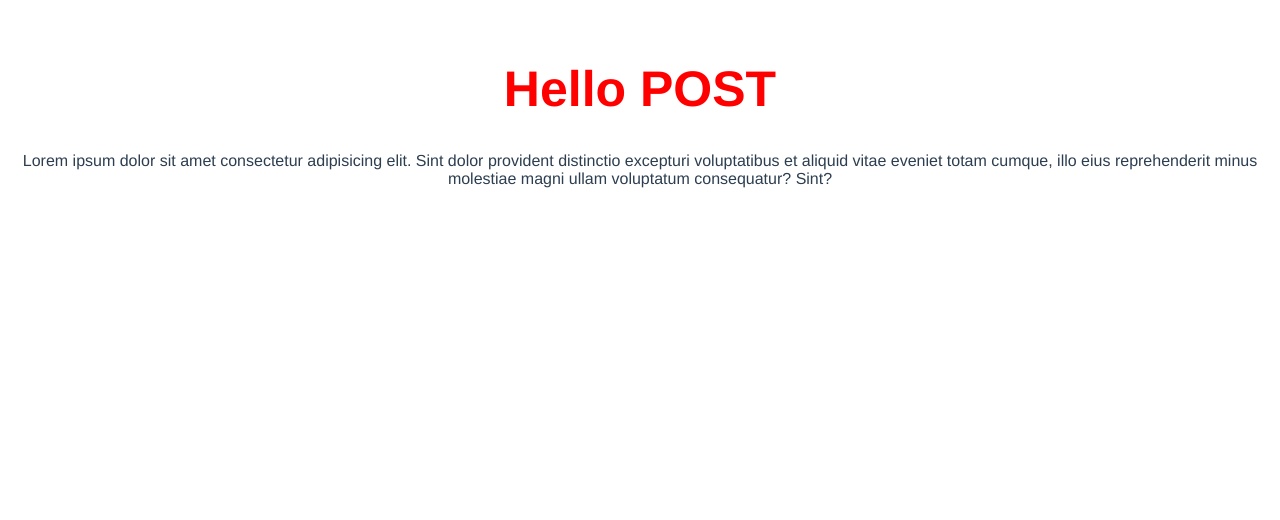
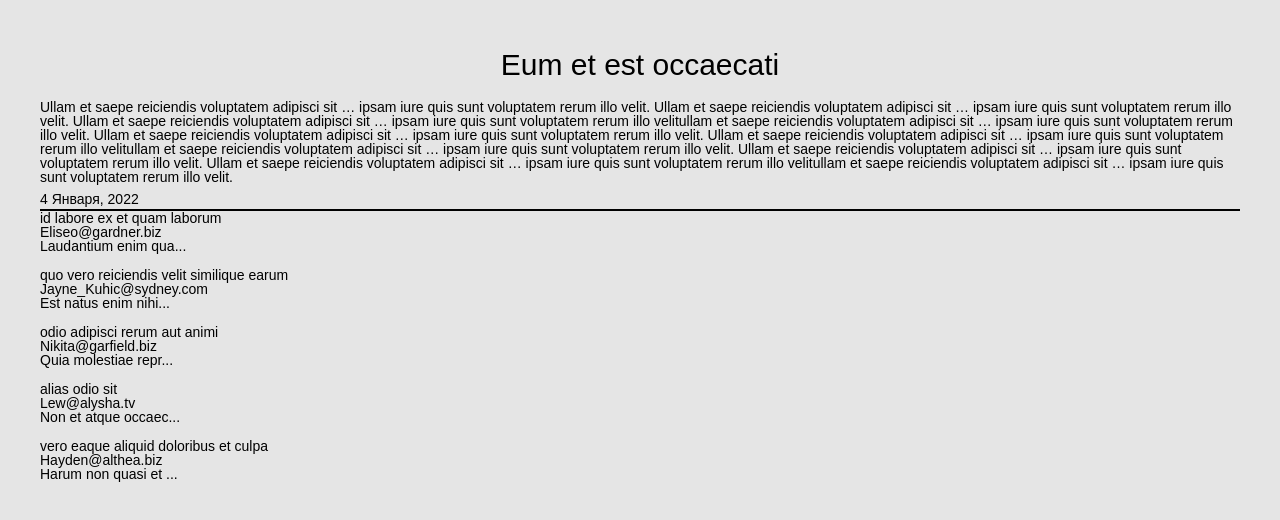
Before and after one commit to Grinch3214/hw-vue, a Vue app: page / in a window 1280 px wide. Shown: the top 520 px of the page. Built offline with nearby package versions, Linux system fonts and the light colour scheme.

Commit message:
add homework-2

```diff
--- a/src/App.vue
+++ b/src/App.vue
@@ -1,5 +1,5 @@
 <template>
-  <div id="app">
+  <div id="app" class="app">
     <post-page />
   </div>
 </template>
@@ -14,14 +14,3 @@ export default {
   },
 };
 </script>
-
-<style>
-#app {
-  font-family: Avenir, Helvetica, Arial, sans-serif;
-  -webkit-font-smoothing: antialiased;
-  -moz-osx-font-smoothing: grayscale;
-  text-align: center;
-  color: #2c3e50;
-  margin-top: 60px;
-}
-</style>
--- /dev/null
+++ b/src/assets/styles/_fonts.scss
@@ -0,0 +1,2 @@
+@import url('https://fonts.googleapis.com/css2?family=Manrope:wght@400;700&display=swap');
+//font-family: 'Manrope', sans-serif;
--- /dev/null
+++ b/src/assets/styles/_reset.scss
@@ -0,0 +1,78 @@
+/*Обнуление*/
+* {
+	padding: 0;
+	margin: 0;
+	border: 0;
+}
+*,
+*:before,
+*:after {
+	-moz-box-sizing: border-box;
+	-webkit-box-sizing: border-box;
+	box-sizing: border-box;
+}
+:focus,
+:active {
+	outline: none;
+}
+a:focus,
+a:active {
+	outline: none;
+}
+nav,
+footer,
+header,
+aside {
+	display: block;
+}
+html,
+body {
+	height: 100%;
+	width: 100%;
+	font-size: 100%;
+	line-height: 1;
+	font-size: 14px;
+	font-family: "Poppins", sans-serif;
+	font-weight: 400;
+	-ms-text-size-adjust: 100%;
+	-moz-text-size-adjust: 100%;
+	-webkit-text-size-adjust: 100%;
+}
+input,
+button,
+textarea {
+	font-family: inherit;
+}
+input::-ms-clear {
+	display: none;
+}
+button {
+	cursor: pointer;
+}
+button::-moz-focus-inner {
+	padding: 0;
+	border: 0;
+}
+a,
+a:visited {
+	text-decoration: none;
+}
+a:hover {
+	text-decoration: none;
+}
+ul li {
+	list-style: none;
+}
+img {
+	vertical-align: top;
+}
+h1,
+h2,
+h3,
+h4,
+h5,
+h6 {
+	font-size: inherit;
+	font-weight: 400;
+}
+/*--------------------*/
--- a/src/assets/styles/style.scss
+++ b/src/assets/styles/style.scss
@@ -1,5 +1,19 @@
 // global styles
+@import 'fonts';
+@import 'reset';
+
+body {
+	background: #E5E5E5;
+}
+
 h1 {
-	font-size: 50px;
-	color: red;
+	text-align: center;
+	margin-top: 50px;
+	margin-bottom: 20px;
+	font-size: 30px;
 }
+.app {
+	max-width: 1230px;
+    margin: 0 auto;
+	padding: 0 15px;
+}
--- a/src/components/PostPage.vue
+++ b/src/components/PostPage.vue
@@ -1,20 +1,123 @@
 <template>
-  <div>
-    <h1>Hello POST</h1>
-    <p>
-      Lorem ipsum dolor sit amet consectetur adipisicing elit. Sint dolor
-      provident distinctio excepturi voluptatibus et aliquid vitae eveniet totam
-      cumque, illo eius reprehenderit minus molestiae magni ullam voluptatum
-      consequatur? Sint?
-    </p>
+  <div class="post-page">
+    <div class="post">
+      <h1> {{ post.title }} </h1>
+      <p> {{ post.body }} </p>
+      <span> {{ formatedPostDate }} </span>
+      <hr>
+    </div>
+    <div class="comments">
+        <div
+          class="comments__item"
+          v-for="list in commentsList"
+          :key="list.id"
+          :id="`comment-${list.id}`"
+        >
+          <h3> {{ list.name }} </h3>
+          <span> {{ list.email }} </span>
+          <p> {{ formatedCommentText(list.body) }} </p>
+        </div>
+      </div>
   </div>
 </template>
 
 <script>
 export default {
   name: "PostPage",
+  data() {
+    return {
+      post: {
+        id: 1,
+        title: 'Eum et est occaecati',
+        body: `Ullam et saepe reiciendis voluptatem adipisci\nsit … ipsam iure\nquis sunt voluptatem rerum illo velit.
+        Ullam et saepe reiciendis voluptatem adipisci\nsit … ipsam iure\nquis sunt voluptatem rerum illo velit.
+        Ullam et saepe reiciendis voluptatem adipisci\nsit … ipsam iure\nquis sunt voluptatem rerum illo velitullam et saepe reiciendis voluptatem adipisci\nsit … ipsam iure\nquis sunt voluptatem rerum illo velit.
+        Ullam et saepe reiciendis voluptatem adipisci\nsit … ipsam iure\nquis sunt voluptatem rerum illo velit.
+        Ullam et saepe reiciendis voluptatem adipisci\nsit … ipsam iure\nquis sunt voluptatem rerum illo velitullam et saepe reiciendis voluptatem adipisci\nsit … ipsam iure\nquis sunt voluptatem rerum illo velit.
+        Ullam et saepe reiciendis voluptatem adipisci\nsit … ipsam iure\nquis sunt voluptatem rerum illo velit.
+        Ullam et saepe reiciendis voluptatem adipisci\nsit … ipsam iure\nquis sunt voluptatem rerum illo velitullam et saepe reiciendis voluptatem adipisci\nsit … ipsam iure\nquis sunt voluptatem rerum illo velit.
+        `,
+        postDate: new Date(),
+      },
+      commentsList: [
+        {
+          "postId": 1,
+          "id": 1,
+          "name": "id labore ex et quam laborum",
+          "email": "Eliseo@gardner.biz",
+          "body": "laudantium enim quasi est quidem magnam voluptate ipsam eos\ntempora quo necessitatibus\ndolor quam autem quasi\nreiciendis et nam sapiente accusantium"
+        },
+        {
+          "postId": 1,
+          "id": 2,
+          "name": "quo vero reiciendis velit similique earum",
+          "email": "Jayne_Kuhic@sydney.com",
+          "body": "est natus enim nihil est dolore omnis voluptatem numquam\net omnis occaecati quod ullam at\nvoluptatem error expedita pariatur\nnihil sint nostrum voluptatem reiciendis et"
+        },
+        {
+          "postId": 1,
+          "id": 3,
+          "name": "odio adipisci rerum aut animi",
+          "email": "Nikita@garfield.biz",
+          "body": "quia molestiae reprehenderit quasi aspernatur\naut expedita occaecati aliquam eveniet laudantium\nomnis quibusdam delectus saepe quia accusamus maiores nam est\ncum et ducimus et vero voluptates excepturi deleniti ratione"
+        },
+        {
+          "postId": 1,
+          "id": 4,
+          "name": "alias odio sit",
+          "email": "Lew@alysha.tv",
+          "body": "non et atque\noccaecati deserunt quas accusantium unde odit nobis qui voluptatem\nquia voluptas consequuntur itaque dolor\net qui rerum deleniti ut occaecati"
+        },
+        {
+          "postId": 1,
+          "id": 5,
+          "name": "vero eaque aliquid doloribus et culpa",
+          "email": "Hayden@althea.biz",
+          "body": "harum non quasi et ratione\ntempore iure ex voluptates in ratione\nharum architecto fugit inventore cupiditate\nvoluptates magni quo et"
+        }
+      ],
+    }
+  },
+  computed: {
+    formatedPostDate() {
+      const months = [
+        'Января', 'Февраля', 'Марта',
+        'Апреля', 'Мая', 'Июня', 'Июля',
+        'Августа', 'Сентября', 'Октября',
+        'Ноября', 'Декабря'
+      ]
+      const date = this.post.postDate
+      const day = date.getDate()
+      const month = date.getMonth()
+      const year = date.getFullYear()
+      return `${day} ${months[month]}, ${year}`
+    }
+  },
+  methods: {
+    formatedCommentText(str) {
+      const maxStr = 20
+      const changeStr = str[0].toUpperCase() + str.slice(1)
+      if(changeStr.length > maxStr) {
+        let shortStr = changeStr.slice(0, maxStr - 1)
+        shortStr = shortStr + '...'
+        return shortStr
+      }
+      return changeStr
+    },
+  },
 };
 </script>
 
-<style lang="scss" scoped>
+<style scoped lang="scss">
+hr {
+  border: 1px solid #000;
+  margin-top: 3px;
+}
+.post span {
+  display: inline-block;
+  padding-top: 8px;
+}
+.comments__item p {
+  margin-bottom: 15px;
+}
 </style>
```
